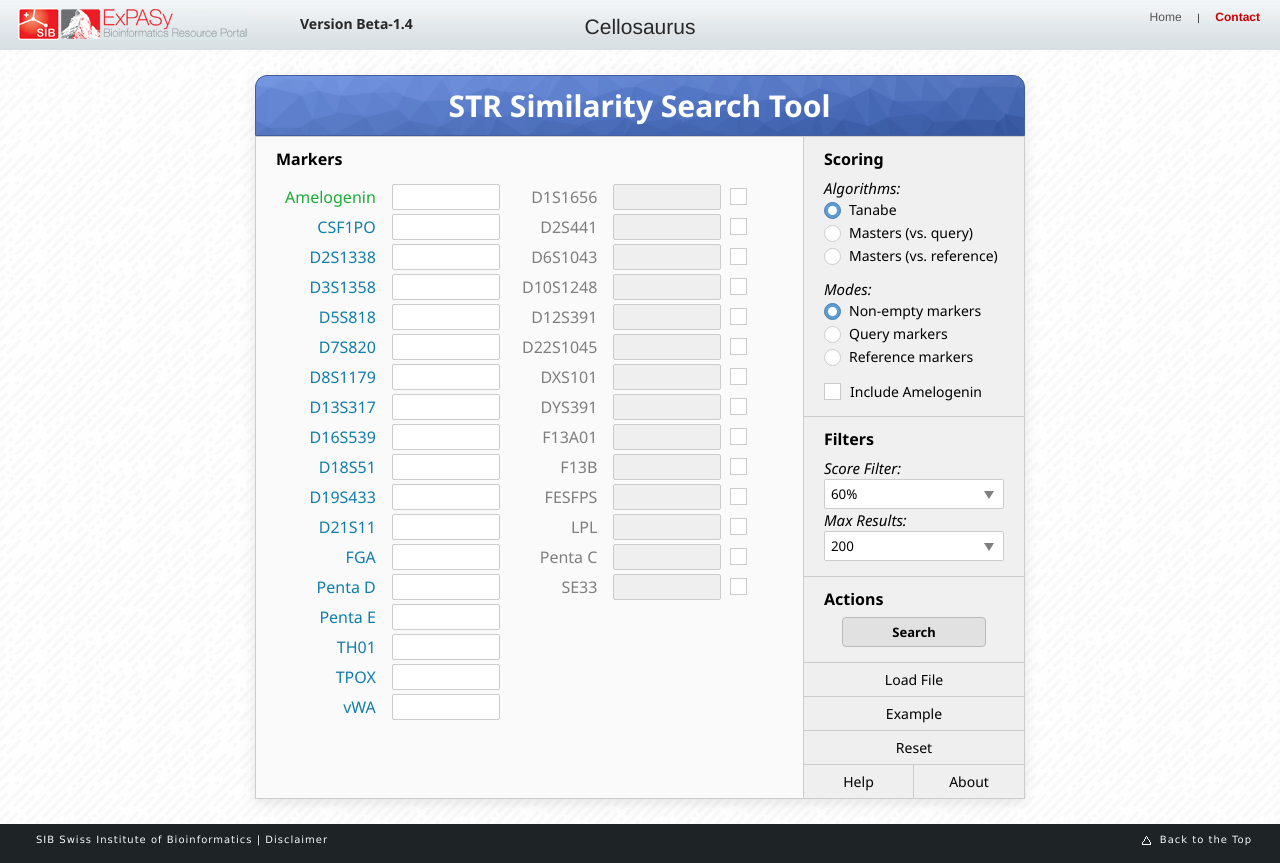
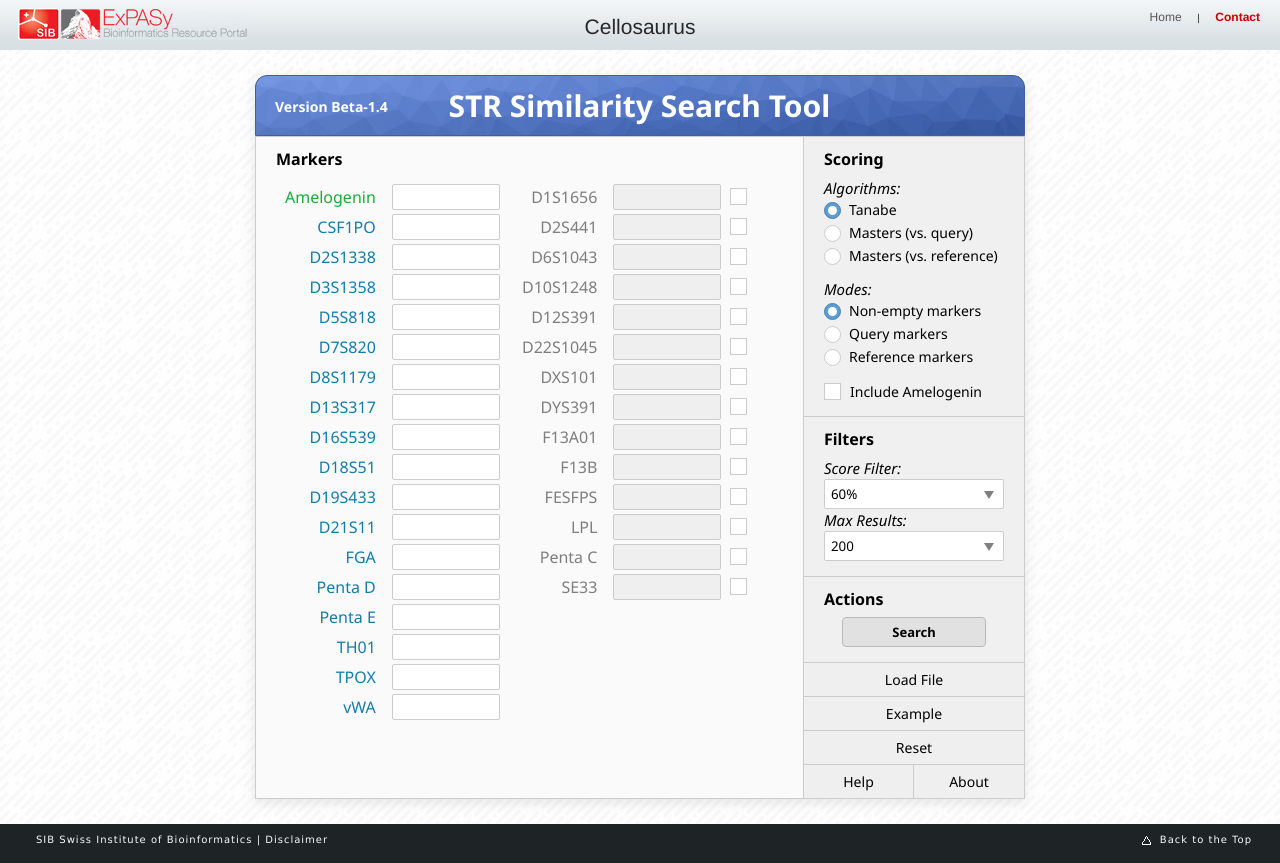
Before and after one commit to calipho-sib/cellosaurus-STR-similarity-search-tool, a plain HTML site: page frontend/index.html in a window 1280 px wide. Drawn offline with nearby package versions, Linux system fonts and the light colour scheme.

Commit message:
Move version number to the form header

```diff
--- a/frontend/css/style.css
+++ b/frontend/css/style.css
@@ -121,13 +121,6 @@
     font-size: 12px !important;
     margin: 10px;
 }
-#version {
-    position: absolute;
-    left: 300px;
-    font-size: 14px;
-    font-weight: bold;
-    z-index: 2;
-}
 #sib_footer {
     margin-top:auto;
     height: 40px;
@@ -179,18 +172,27 @@
     width:770px;
 }
 #form-header {
+    color:#FFF;
     text-align: center;
     background-image: url("../images/assets/header.svg");
     background-color:#5175c4;
     border:1px solid #425e9f;
     border-top-left-radius: 12px;
     border-top-right-radius: 12px;
-    padding:8px;
+    padding:9px;
 }
-#form-header p {
-    color:#FFF;
+#form-title {
+    left: -15px;
     font-size:30px;
     font-weight:bold;
+    margin-right: 124px;
+}
+#version {
+    float: left;
+    font-size: 14px;
+    font-weight: bold;
+    margin-top: 12px;
+    padding-left: 10px;
 }
 #form-body {
     display:flex;
--- a/frontend/index.html
+++ b/frontend/index.html
@@ -23,7 +23,6 @@
         <a href="https://sib.swiss/" id="sib_link"></a>
         <a property="schema:url" href="https://www.expasy.org" id="expasy_link"></a>
     </div>
-    <p id="version">Version Beta-1.4</p>
     <h1><a href="https://web.expasy.org/cellosaurus">Cellosaurus</a></h1>
     <div id="sib_header_nav">
         <a property="" href="https://web.expasy.org/cellosaurus">Home</a>
@@ -33,7 +32,10 @@
 </header>
 <main id="content">
     <div id="form">
-        <div id="form-header"><p class="unselectable">STR Similarity Search Tool</p></div>
+        <div id="form-header">
+            <span id="version" class="unselectable">Version Beta-1.4</span>
+            <span id="form-title" class="unselectable">STR Similarity Search Tool</span>
+        </div>
         <div id="form-body">
             <div id="form-body-left">
                 <p class="unselectable">Markers</p>
```
Also changed, not shown: frontend/about.html (+0 -1 lines), frontend/help.html (+0 -1 lines).
